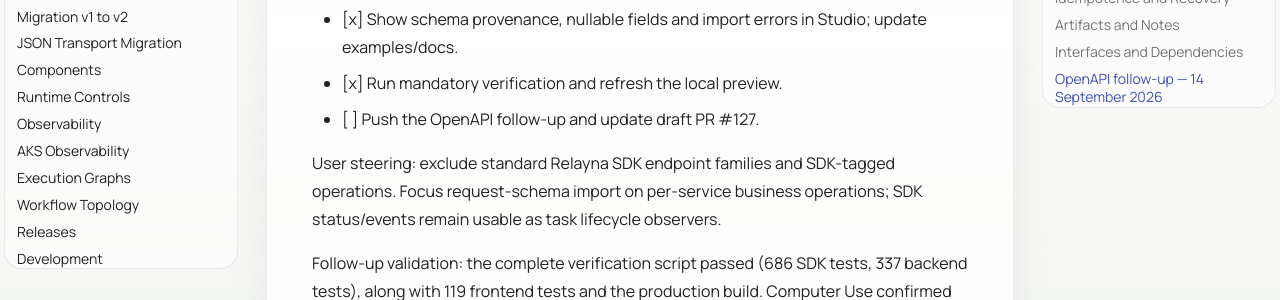
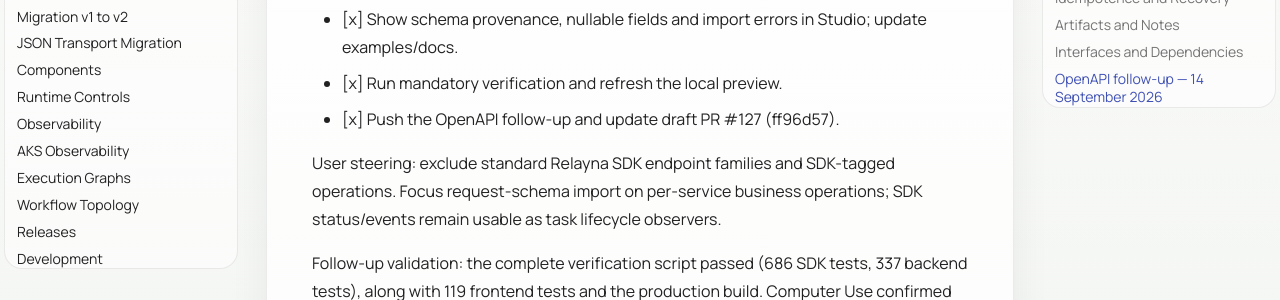
Before and after one commit to sarattha/relayna, an MkDocs documentation site: the page built from docs/execplans/studio-chamber-load-testing.md, in a window 1280 px wide and 900 px high, scrolled down 4445 px. Shown: the part 401-701 px from the top of the window. Built offline with MkDocs 1.6.1 and Material for MkDocs 9.7.7, drawn with Linux system fonts in a browser that asks for light colours; comment, search, counter and statistics services are not loaded.

Commit message:
docs: record OpenAPI integration verification and handoff

```diff
--- a/docs/execplans/studio-chamber-load-testing.md
+++ b/docs/execplans/studio-chamber-load-testing.md
@@ -80,7 +80,7 @@ The user requested automatic request schemas. Preserve manual profile schemas as
 - [x] Implement and test OpenAPI importer, safe discovery and form revision validation.
 - [x] Show schema provenance, nullable fields and import errors in Studio; update examples/docs.
 - [x] Run mandatory verification and refresh the local preview.
-- [ ] Push the OpenAPI follow-up and update draft PR #127.
+- [x] Push the OpenAPI follow-up and update draft PR #127 (ff96d57).
 
 User steering: exclude standard Relayna SDK endpoint families and SDK-tagged operations. Focus request-schema import on per-service business operations; SDK status/events remain usable as task lifecycle observers.
 
```
